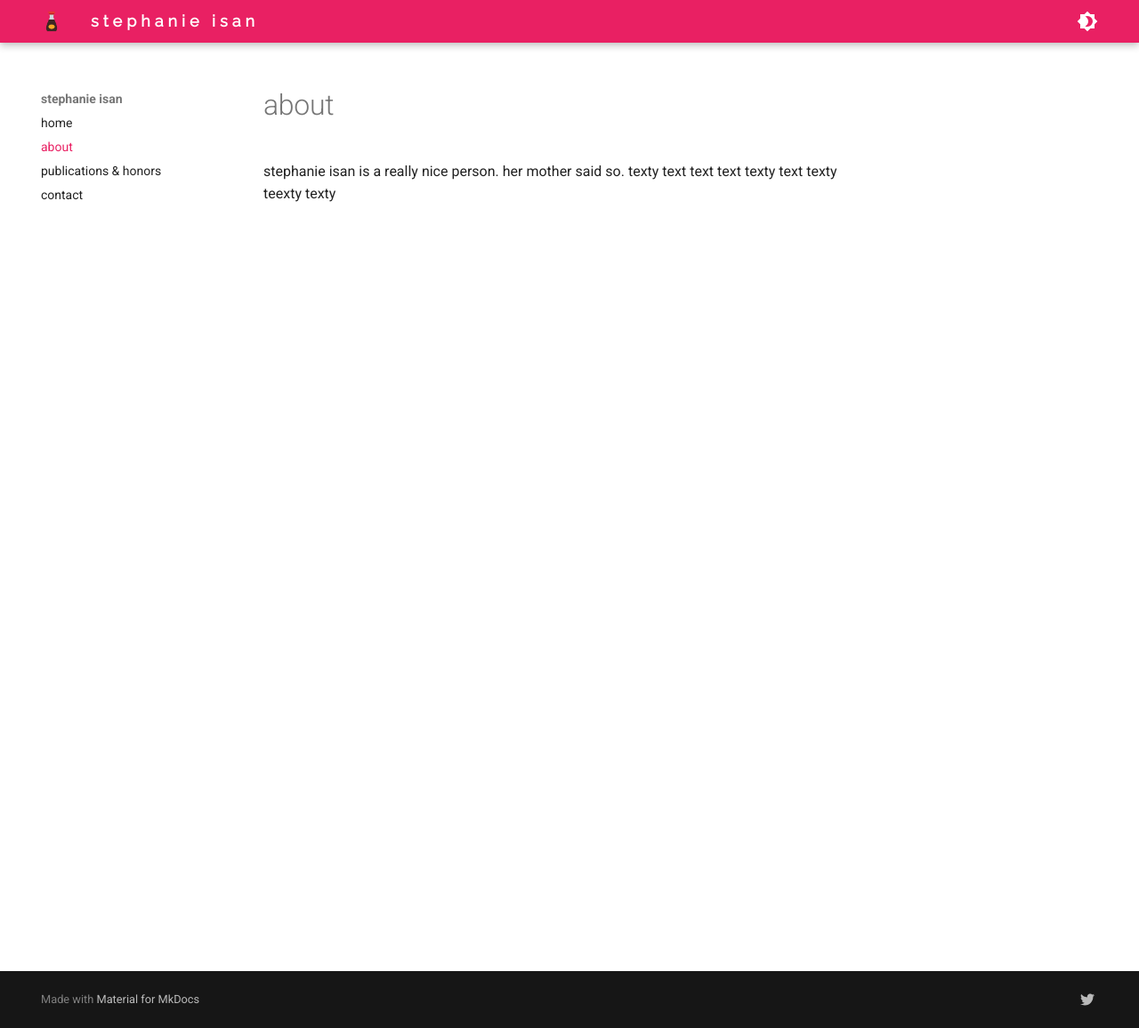
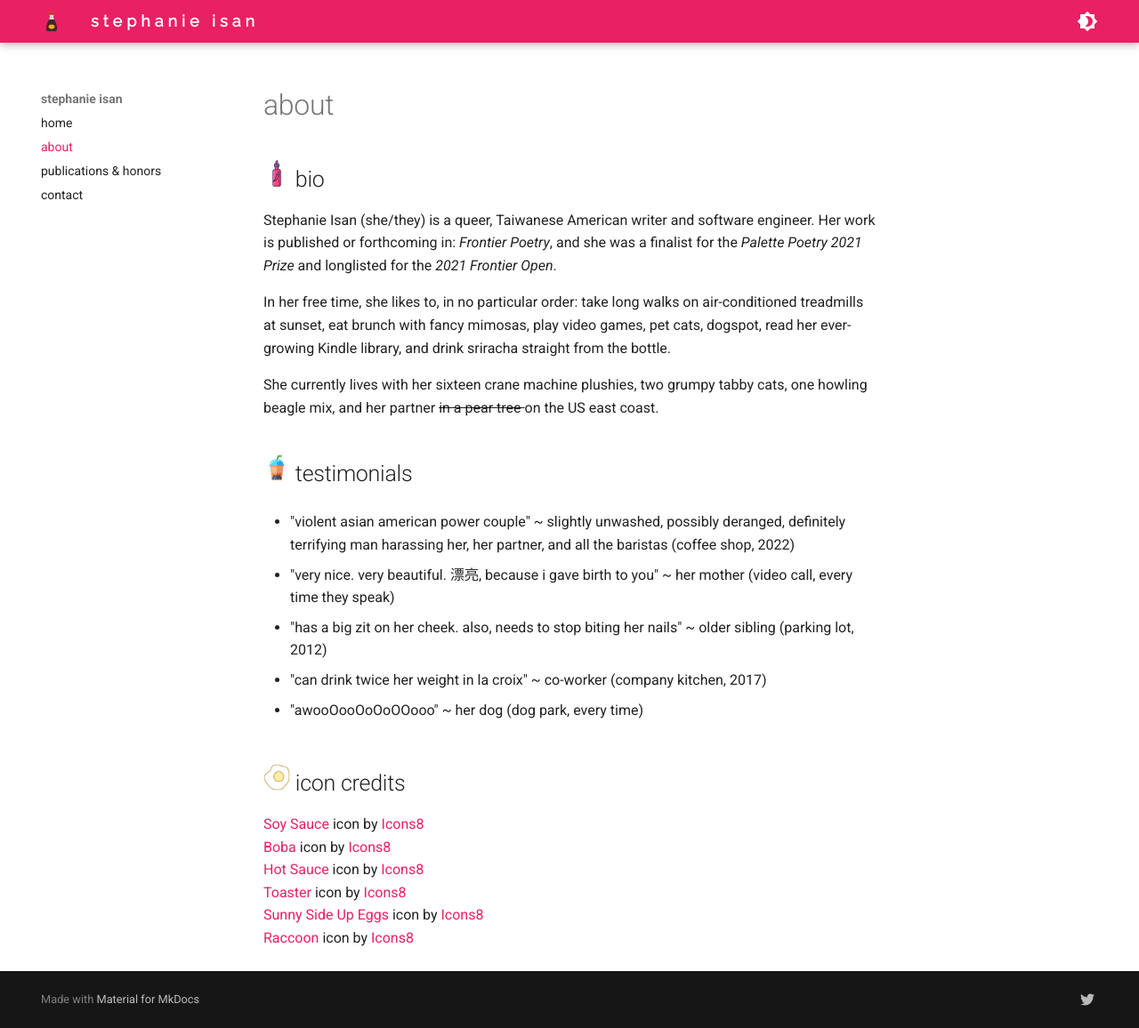
Before and after one commit to ischang/writing_portfolio, an MkDocs documentation site: the page built from docs/about.md, in a window 1280 px wide and 1156 px high. Shown: the whole window at 89% size. Built offline with MkDocs 1.6.1 and Material for MkDocs 9.7.7, drawn with Linux system fonts in a browser that asks for light colours.

Commit message:
minor commits

```diff
--- a/docs/about.md
+++ b/docs/about.md
@@ -5,4 +5,38 @@ hide:
 
 # about
 
-stephanie isan is a really nice person. her mother said so. texty text text text texty text texty teexty texty
+## <img src="../assets/hot-sauce.png" style="height:30px;"> bio
+
+Stephanie Isan (she/they) is a queer, Taiwanese American writer and software engineer.
+Her work is published or forthcoming in: *Frontier Poetry*, and she was a finalist for the *Palette Poetry 2021 Prize* and longlisted for the *2021 Frontier Open*.
+
+In her free time, she likes to, in no particular order: take long walks on air-conditioned treadmills at sunset, eat brunch with fancy mimosas, play video games, pet cats, dogspot, read her ever-growing Kindle library, and drink sriracha straight from the bottle.
+
+She currently lives with her sixteen crane machine plushies, two grumpy tabby cats, one howling beagle mix, and her partner <s> in a pear tree </s> on the US east coast.
+
+
+## <img src="../assets/boba.png" style="height:30px;"> testimonials
+
+- "violent asian american power couple" ~ slightly unwashed, possibly deranged,  definitely terrifying man harassing her, her partner, and all the baristas (coffee shop, 2022)
+
+- "very nice. very beautiful. 漂亮, because i gave birth to you" ~ her mother (video call, every time they speak)
+
+- "has a big zit on her cheek. also, needs to stop biting her nails" ~ older sibling (parking lot, 2012)
+
+- "can drink twice her weight in la croix" ~ co-worker (company kitchen, 2017)
+
+- "awooOooOoOoOOooo" ~ her dog (dog park, every time)
+
+
+## <img src="../assets/eggs.png" style="height:30px;"> icon credits
+<a target="_blank" href="https://icons8.com/icon/COT3n5g0HNI9/soy-sauce">Soy Sauce</a> icon by <a target="_blank" href="https://icons8.com">Icons8</a>
+<br>
+<a target="_blank" href="https://icons8.com/icon/b3SmnBWFR09w/boba">Boba</a> icon by <a target="_blank" href="https://icons8.com">Icons8</a>
+<br>
+<a target="_blank" href="https://icons8.com/icon/At5OBthGDHYJ/hot-sauce">Hot Sauce</a> icon by <a target="_blank" href="https://icons8.com">Icons8</a>
+<br>
+<a target="_blank" href="https://icons8.com/icon/30198/toaster">Toaster</a> icon by <a target="_blank" href="https://icons8.com">Icons8</a>
+<br>
+<a target="_blank" href="https://icons8.com/icon/37880/sunny-side-up-eggs">Sunny Side Up Eggs</a> icon by <a target="_blank" href="https://icons8.com">Icons8</a>
+<br>
+<a target="_blank" href="https://icons8.com/icon/np5aaglr7Ddq/raccoon">Raccoon</a> icon by <a target="_blank" href="https://icons8.com">Icons8</a>
--- a/docs/stylesheets/contact_form.css
+++ b/docs/stylesheets/contact_form.css
@@ -1,11 +1,21 @@
+/* font header banner */
 @import url("https://fonts.googleapis.com/css2?family=Raleway&display=swap");
 
+/* header for banner */
 .md-header__inner {
     letter-spacing: .5em;
     text-transform: lowercase;
     font-family: Raleway;
 }
 
+/* fix weird spacing between h1s*/
+.md-typeset h1 {
+    margin: 0 0 0.5em 0 !important;
+}
+
+/*contact form */
+
+/* input text area */
 input[type="text"], textarea {
     background-color: var(--md-default-bg-color);
     border: solid 1px;
@@ -18,12 +28,14 @@ input[type="text"], textarea {
     width: 100%;
 }
 
+/* padding for box sizing */
 #contact>.inner>:nth-child(2n - 1) {
     padding: 0em 3em 2em 0;
     width: 60%;
     z-index: 1;
 }
 
+/* input submission buttons */
 input[type="submit"], input[type="reset"], input[type="button"], button, .button {
     background-color: transparent;
     border: solid 1px;
@@ -44,24 +56,29 @@ input[type="submit"], input[type="reset"], input[type="button"], button, .button
     white-space: nowrap;
 }
 
+/* margin between form & buttons */
 form>.actions {
     margin: 1.5em 0 0 0 !important;
 }
 
+/* contact buttons */
 li.contact_buttons {
     display: inline-flex;
     margin: 1.5em 1.0em 0.2em 0 !important;
 }
 
+/* color change on contact buttons hover */
 li.contact_buttons:hover {
     background-color: var(--md-primary-fg-color);
     transition: 0.3s;
 }
 
+/* no list decoration */
 ul.actions {
     list-style: none;
 }
 
+/* labels on text over input areas */
 .contact_labels {
     color: var(--md-default-fg-color);
     display: block;
@@ -71,3 +88,9 @@ ul.actions {
     margin: 1em 0em 0.2em 0;
     text-transform: lowercase;
 }
+
+/* adding red asterisk after labels on input text areas */
+.contact_labels:after{
+    content: "*";
+    color: red;
+}
--- /dev/null
+++ b/docs/stylesheets/pics.css
@@ -0,0 +1,15 @@
+.circle {
+    border-radius: 1000px;
+    border: 1px solid #FFDADA;
+    background-color: #FFF8F8;
+    width: 1000px;
+    opacity: 0.8;
+    z-index: 5;
+    align-content: flex-start;
+    height: 1000px;
+    color: black;
+    display: flex;
+    flex-direction: row;
+    align-items: center;
+    padding: 100px;
+}
--- a/mkdocs.yml
+++ b/mkdocs.yml
@@ -9,10 +9,11 @@ nav:
 extra:
   social:
     - icon: fontawesome/brands/twitter
-      link: https://twitter.com/squidfunk
-      name: squidfunk on Twitter
+      link: https://twitter.com/srirachachang
+      name: stephanie on twitter
 extra_css:
   - stylesheets/contact_form.css
+  - stylesheets/pics.css
 markdown_extensions:
     - toc:
         toc_depth : "1-1"
```
Also changed, not shown: docs/contact.md (+11 -3 lines), docs/index.md (+2 -3 lines), docs/publications.md (+3 -2 lines), docs/assets/boba.png (added), docs/assets/eggs.png (added), docs/assets/hot-sauce.png (added), docs/assets/raccoon.png (added), docs/assets/saver.jpg (added).
